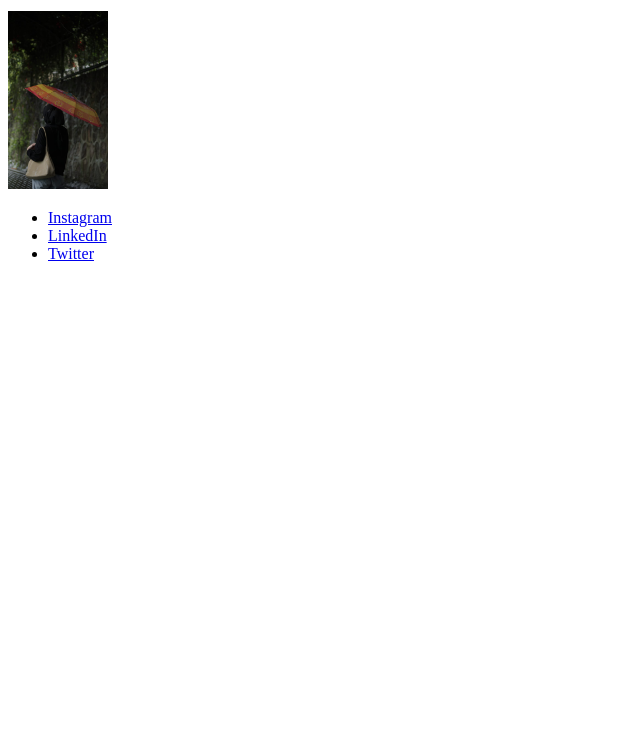
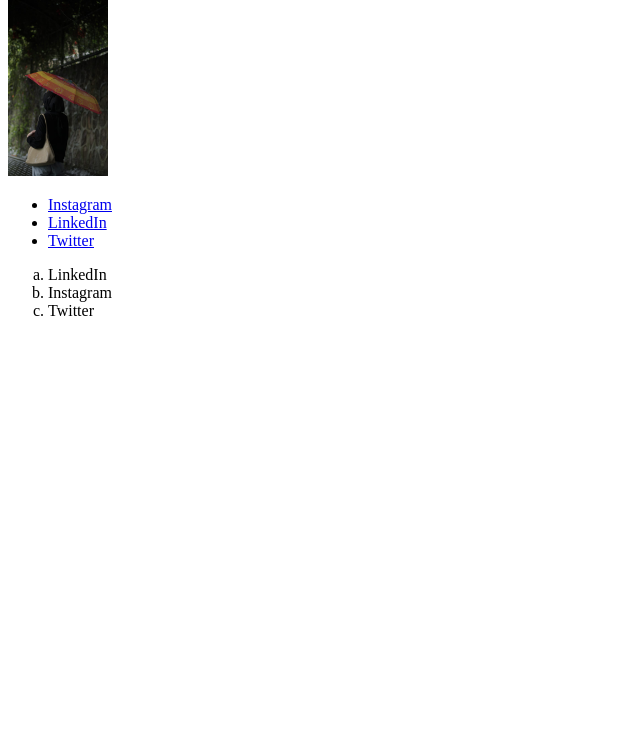
Before and after one commit to meilapujianti/belajar.html, a plain HTML site: page index.html in a window 1280 px wide. Shown: the part 69-800 px from the top of the page, without its empty margins (0-640 px from the left). Drawn offline with Linux system fonts and the light colour scheme.

Commit message:
move h1, img,list to section profile

```diff
--- a/index.html
+++ b/index.html
@@ -7,6 +7,7 @@
     <title>Document</title>
 </head>
 <body>
+    <section id="profile">
     <h1>Hi.. I'm Meila</h1>
     <img src="./me.jpeg" alt="me" width="100">
     <ul>
@@ -14,6 +15,12 @@
         <li><a href="#">LinkedIn</a></li>
         <li><a href="#">Twitter</a></li>
     </ul>
+    <ol type="a">
+        <li>LinkedIn</li>
+        <li>Instagram</li>
+        <li>Twitter</li>
+    </ol>
+    </section>
 
 </body>
 </html>
```
